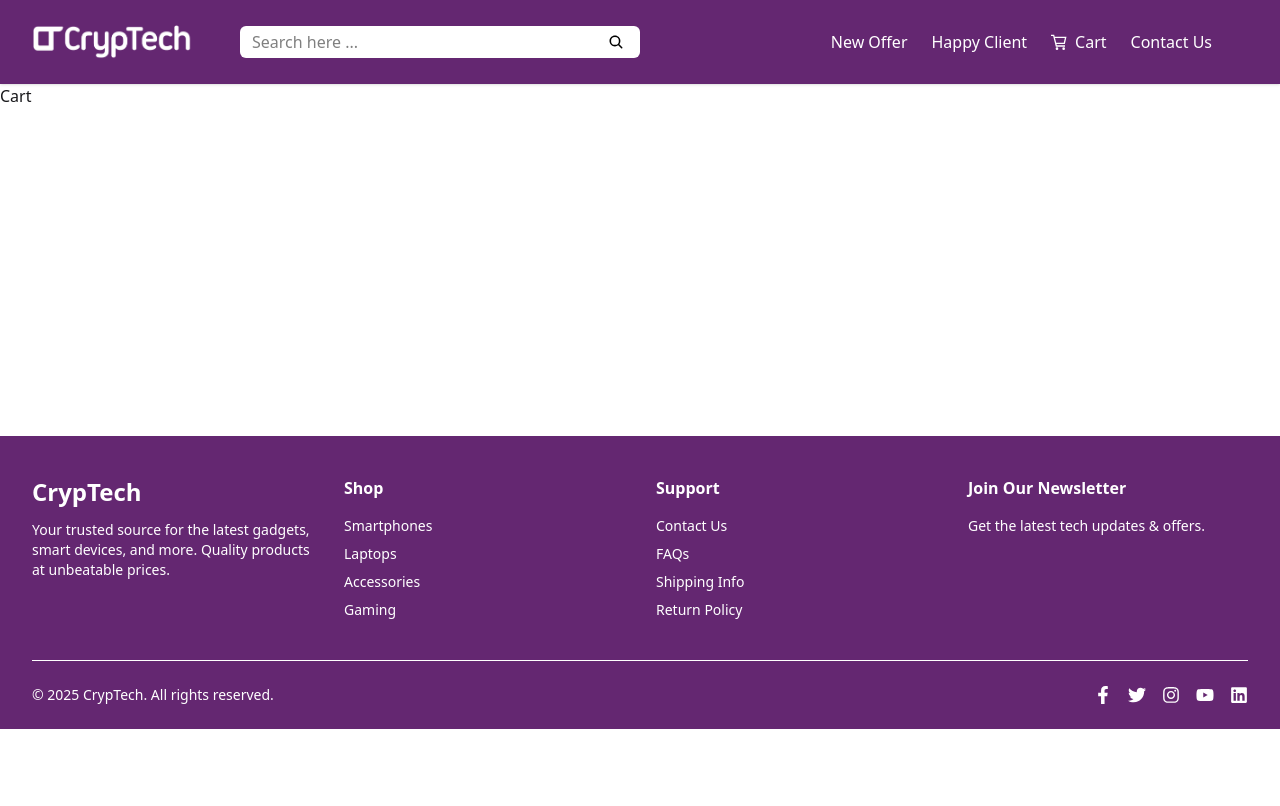
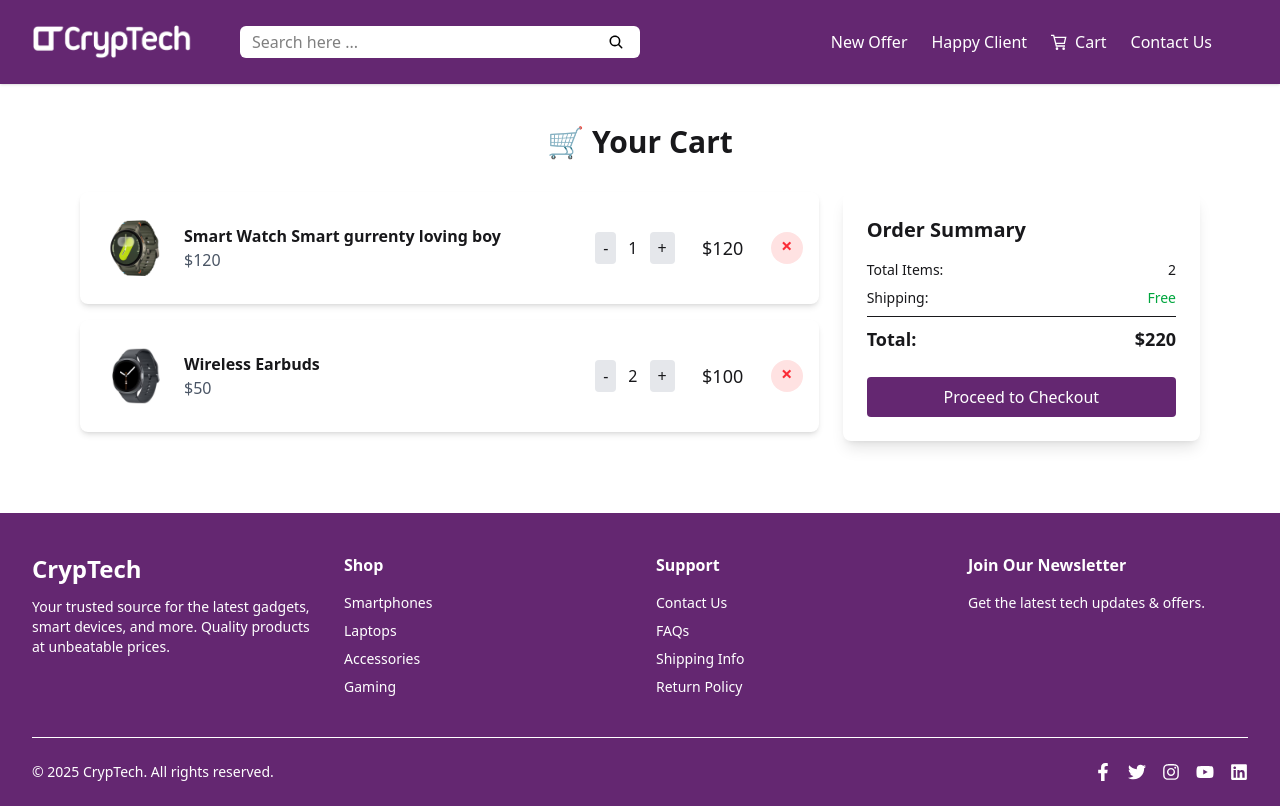
Before and after one commit to Tareq-dev/cryptech-ecom, a React app in the folder frontend/: page /cart in a window 1280 px wide. Built offline with nearby package versions, Linux system fonts and the light colour scheme; the HTML template or start-up script is replaced by a standard one.

Commit message:
setup cart design done

```diff
--- a/frontend/src/components/Navbar.jsx
+++ b/frontend/src/components/Navbar.jsx
@@ -27,7 +27,7 @@ function Navbar() {
                     </ul>
                 </div>
                 <Link to="/" className=" mr-8 text-xl">
-                    <img className='w-40' src={logo} alt="" srcset="" />
+                    <img className='w-40' src={logo} alt="" srcSet="" />
                 </Link>
                 <form className="flex flex-col sm:flex-row w-[400px] items-center ml-4">
                     <input
--- a/frontend/src/pages/Cart.jsx
+++ b/frontend/src/pages/Cart.jsx
@@ -1,9 +1,123 @@
-import React from 'react'
+import React, { useState } from 'react';
+import w1 from "../assets/watch.jpg";
+import w2 from "../assets/w4.jpg";
+const dummyCart = [
+    {
+        id: 1,
+        name: ' Smart Watch Smart gurrenty loving boy',
+        price: 120,
+        quantity: 1,
+        image: w1,
+    },
+    {
+        id: 2,
+        name: 'Wireless Earbuds',
+        price: 50,
+        quantity: 2,
+        image: w2,
+    },
+];
+console.log(dummyCart)
+function Cart() {
+    const [cartItems, setCartItems] = useState(dummyCart);
 
-function Cart() {
+    const handleQuantityChange = (id, delta) => {
+        setCartItems(prev =>
+            prev.map(item =>
+                item.id === id
+                    ? { ...item, quantity: Math.max(1, item.quantity + delta) }
+                    : item
+            )
+        );
+    };
+
+    const removeItem = id => {
+        setCartItems(prev => prev.filter(item => item.id !== id));
+    };
+
+    const total = cartItems.reduce(
+        (sum, item) => sum + item.price * item.quantity,
+        0
+    );
+
     return (
-        <div className='h-80'>Cart</div>
-    )
+        <div className="max-w-6xl mx-auto px-4 py-10">
+            <h2 className="md:text-3xl text-lg font-bold mb-8 text-center">🛒 Your Cart</h2>
+
+            <div className="grid md:grid-cols-3 gap-6">
+                {/* Products List */}
+                <div className="md:col-span-2 space-y-4">
+                    {cartItems.map(item => (
+                        <div
+                            key={item.id}
+                            className="flex items-center bg-white shadow-md rounded-lg px-3 py-1 md:p-4"
+                        >
+                            <img
+                                src={item.image}
+                                alt={item.name}
+                                className="md:w-20 md:h-20 w-12 h-12 object-cover rounded"
+                            />
+                            <div className="mx-2 flex-1">
+                                <h3 className="font-semibold text-sm sm:text-base w-[80px] md:w-[380px]">
+                                    {item.name}
+                                </h3>
+                                <p className="text-gray-600">${item.price}</p>
+                            </div>
+                            <div className="flex ml-4 items-center space-x-2">
+                                <button
+                                    onClick={() => handleQuantityChange(item.id, -1)}
+                                    className="px-2 py-1 bg-gray-200 rounded"
+                                >
+                                    -
+                                </button>
+                                <span className="px-1">{item.quantity}</span>
+                                <button
+                                    onClick={() => handleQuantityChange(item.id, 1)}
+                                    className="px-2 py-1 bg-gray-200 rounded"
+                                >
+                                    +
+                                </button>
+                            </div>
+                            <div className="w-14 md:w-24 text-center text-sm md:text-lg font-medium">
+                                ${item.price * item.quantity}
+                            </div>
+                            <div className='bg-red-100 flex justify-center justify-items-center w-8 h-8 rounded-3xl'>
+                                <button
+                                    onClick={() => removeItem(item.id)}
+                                    className="text-red-500 h-6 text-xl font-bold"
+                                >
+                                    ×
+                                </button>
+                            </div>
+                        </div>
+                    ))}
+                </div>
+
+                {/* Summary */}
+                <div className="bg-white shadow-lg rounded-lg p-6 h-fit">
+                    <h3 className="text-xl font-bold mb-4">Order Summary</h3>
+                    <div className="space-y-2 text-sm">
+                        <div className="flex justify-between">
+                            <span>Total Items:</span>
+                            <span>{cartItems.length}</span>
+                        </div>
+                        <div className="flex justify-between">
+                            <span>Shipping:</span>
+                            <span className="text-green-600">Free</span>
+                        </div>
+                        <hr className="my-2" />
+                        <div className="flex justify-between font-semibold text-lg">
+                            <span>Total:</span>
+                            <span>${total}</span>
+                        </div>
+                    </div>
+                    <button className="mt-6 w-full bg-[#642771] text-white py-2 rounded hover:bg-blue-700 transition">
+                        Proceed to Checkout
+                    </button>
+                </div>
+            </div>
+        </div>
+    );
 }
 
-export default Cart
+export default Cart;
```
